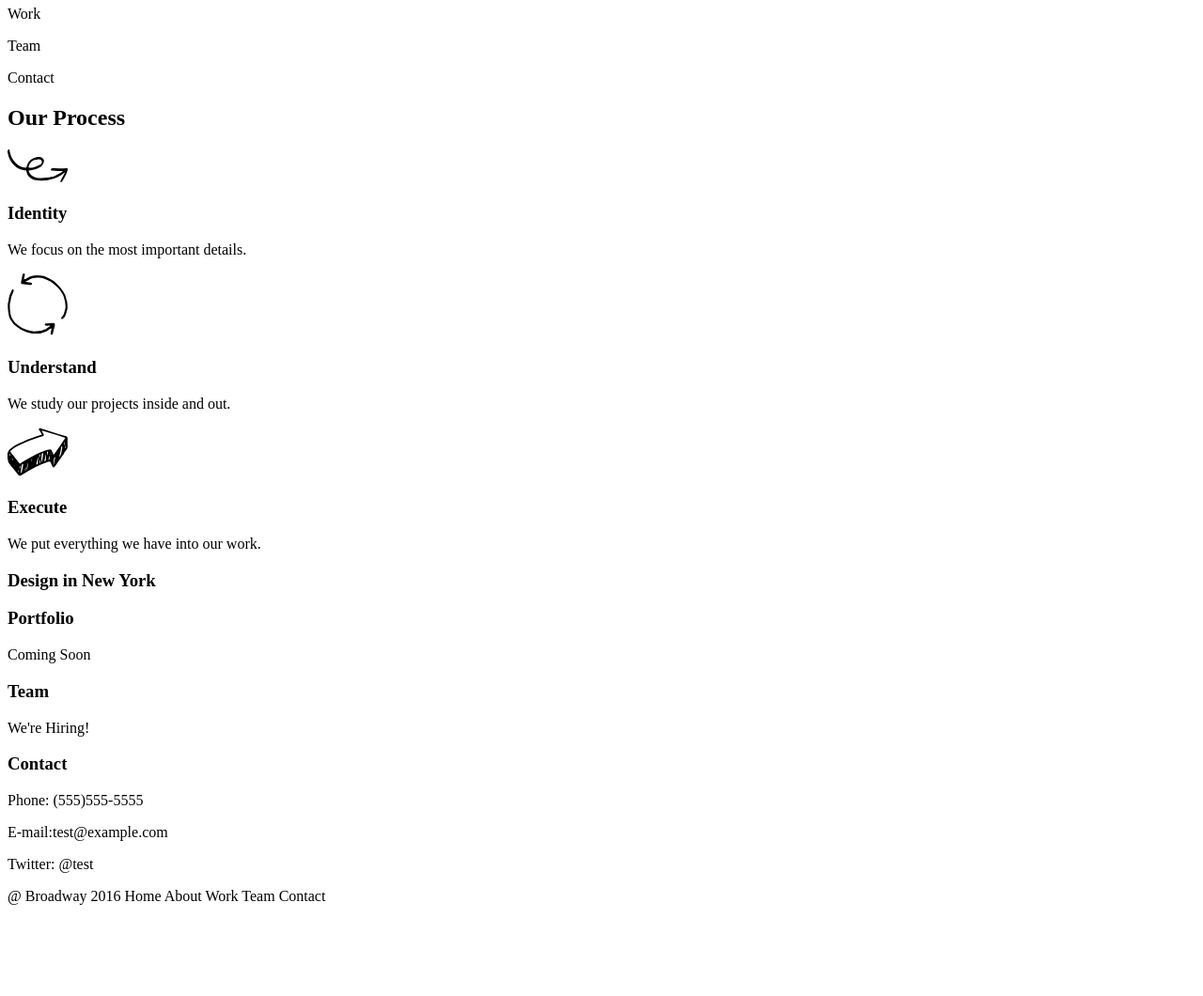
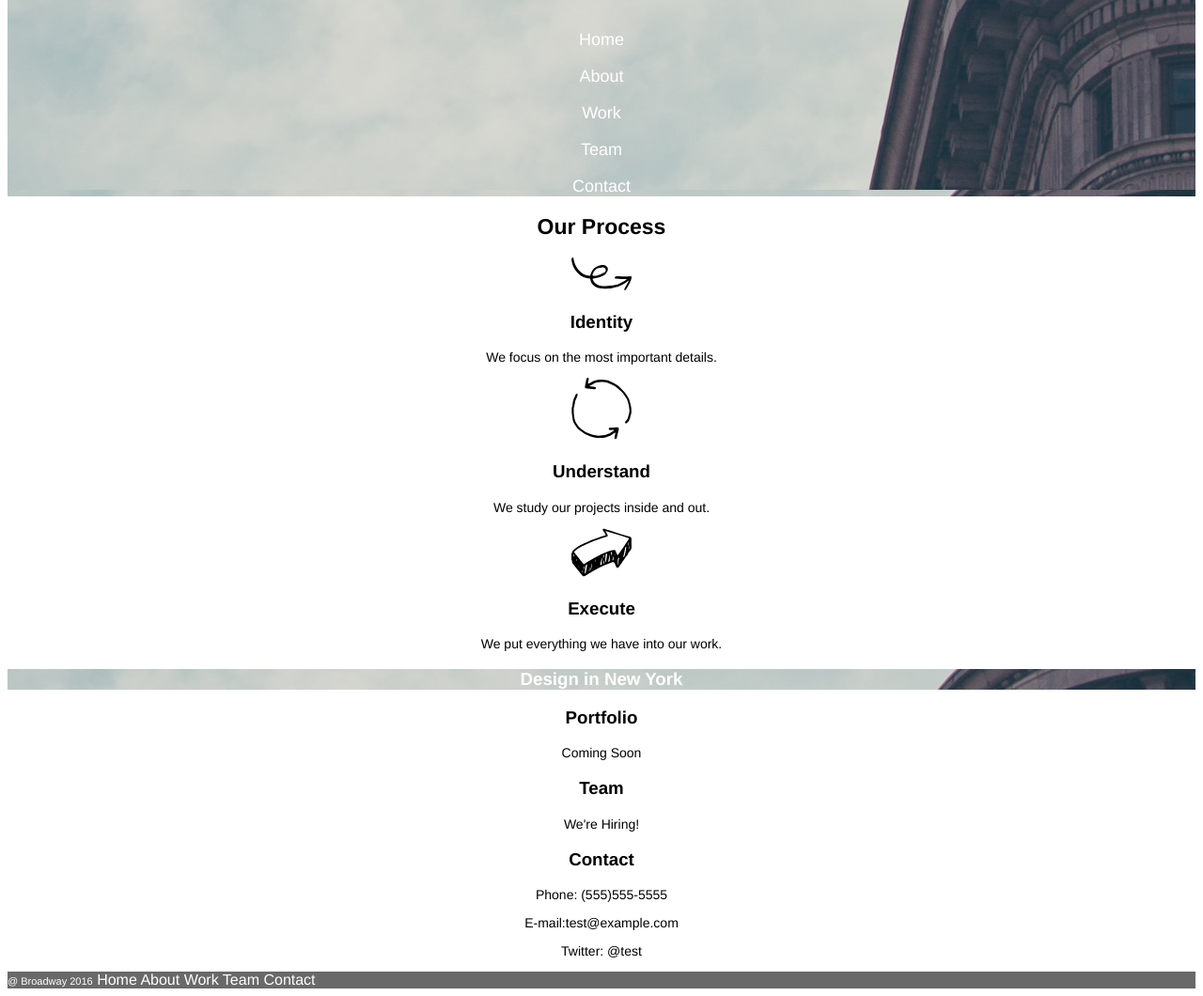
Before and after one commit to shenluhoo/broadway, a plain HTML site: page index.html in a window 1280 px wide. Shown: the part 142-1202 px from the top of the page at 94% size. Before the commit the page ends 1113 px from the top, so only its background shows below. Drawn offline with Linux system fonts and the light colour scheme.

Commit message:
css styled.

```diff
--- a/index.html
+++ b/index.html
@@ -6,7 +6,7 @@
     <link href="resources/css/style.css" type="text/css" rel="stylesheet">
   </head>
   <body>
-    <div class="whitetext">
+    <div class="whitetext imagebackground">
       <h1>Broadway Design</h1>
       <nav>
         <p><a>Home</a></p>
@@ -16,7 +16,7 @@
         <p><a>Contact</a></p>
       </nav>
     </div>
-    <div>
+    <div class="process">
       <h2>Our Process</h2>
       <img src="resources/icons/identify.svg"/>
       <h3>Identity</h3>
@@ -28,8 +28,8 @@
       <h3>Execute</h3>
       <p>We put everything we have into our work.</p>
     </div>
-    <div>
-      <h3 class="whitetext">Design in New York</h3>
+    <div class="moreinfo">
+      <h3 class="whitetext imagebackground">Design in New York</h3>
       <h3>Portfolio</h3>
       <p>Coming Soon</p>
       <h3>Team</h3>
@@ -39,7 +39,7 @@
       <p>E-mail:test@example.com</p>
       <p>Twitter: @test</p>
     </div>
-    <nav class="whitetext">
+    <nav class="directory">
       <a id="copyright">@ Broadway 2016</a>
       <a>Home</a>
       <a>About</a>
--- a/resources/css/style.css
+++ b/resources/css/style.css
@@ -0,0 +1,15 @@
+body{text-align: center;
+font-family: helvetica;}
+.whitetext.imagebackground{color: white;
+background-image: url("../images/the-flatiron-building.png");}
+.directory{color: white;
+background-color: dimgray;
+text-align: left;}
+h1{font-size: 70px;
+font-weight: bold;}
+.whitetext.imagebackground nav{font-size: 18px;}
+h2{font-size: 23px;
+font-weight: bold;}
+.process p,
+.moreinfo p{font-size: 14px;}
+#copyright{font-size: 11px;}
```
